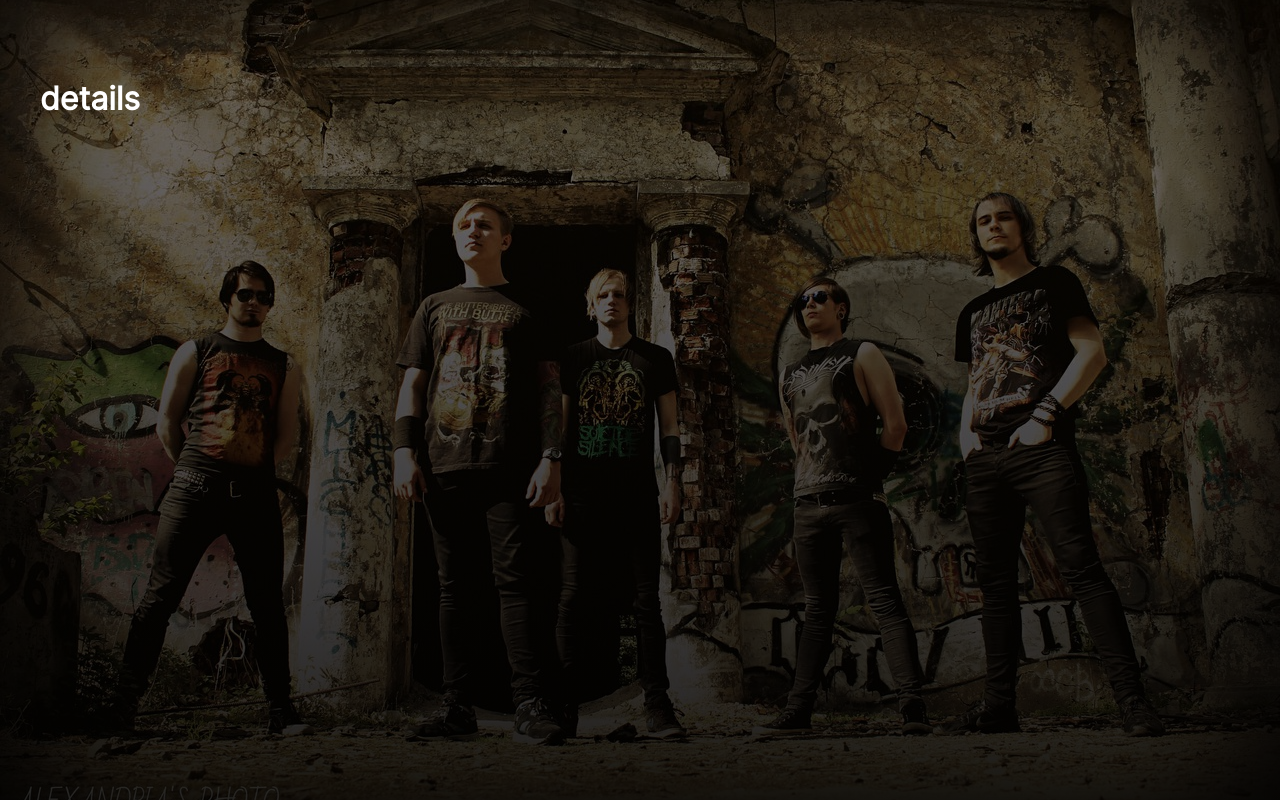
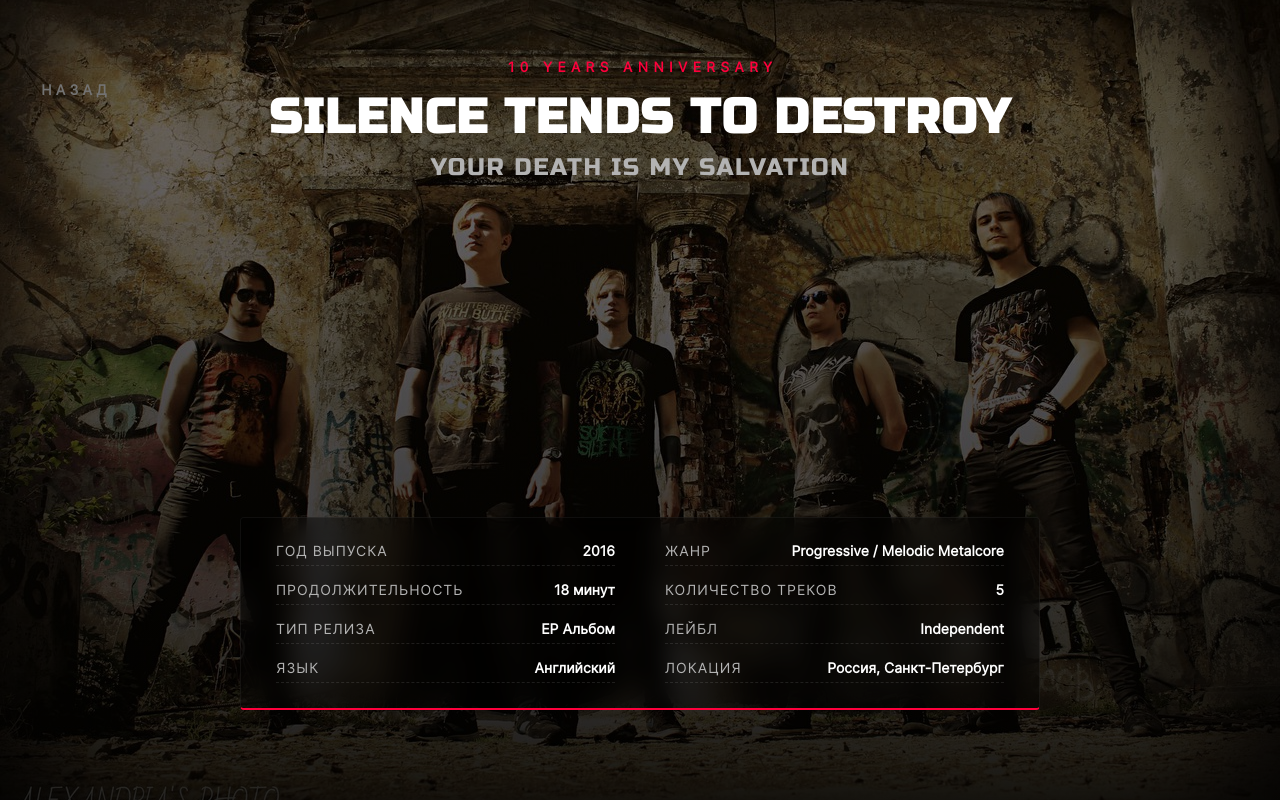
Before and after one commit to nikita-smirnov-dev/astro-promo-template, an Astro site: page / in a window 1280 px wide. Both pictures are taken after a click on the link "О РЕЛИЗЕ". Built offline with nearby package versions, Linux system fonts and the light colour scheme; Astro itself is replaced by a stand-in of ours.

Commit message:
added content in component Details

```diff
--- a/src/assets/scss/components/_btn.scss
+++ b/src/assets/scss/components/_btn.scss
@@ -5,6 +5,8 @@
   align-items: center;
   justify-content: center;
   width: 100%;
+
+  &--primary {
     max-width: 220px;
     height: 46px;
     border-radius: 2px;
@@ -17,8 +19,6 @@
       background-color 0.3s ease-in-out,
       border-color 0.3s ease-in-out,
       color 0.3s ease-in-out;
-
-  &--primary {
     background-color: transparent;
     border-color: rgba(255, 255, 255, 0.3);
     color: var(--white-color);
@@ -39,21 +39,16 @@
   }
 
   &--secondary {
-    padding-top: var(--spacing-40);
-    font-family: var(--font-body);
-    font-size: 0.75rem;
+    font-size: var(--font-size-14);
     font-weight: 600;
     text-transform: uppercase;
     letter-spacing: 0.3em;
+    padding-left: 0.3em;
     color: var(--link-color);
-    padding-left: 0.3em;
-    transition:
-      color 0.3s ease-in-out,
-      text-shadow 0.3s ease-in-out;
+    transition: color 0.3s ease-in-out;
 
     @include hover {
-      color: var(--accent-color);
-      text-shadow: 0 0 10px rgba(255, 0, 60, 0.4);
+      color: var(--white-color);
     }
   }
 }
--- a/src/assets/scss/components/_details.scss
+++ b/src/assets/scss/components/_details.scss
@@ -1,9 +1,60 @@
 .details {
   &__container {
+    position: relative;
     display: flex;
     align-items: center;
     flex-direction: column;
     text-align: center;
     height: 85dvh;
   }
+
+  &__inner {
+    position: absolute;
+    top: 20px;
+    left: 37px;
+  }
+
+  &__info {
+    margin-top: auto;
+    margin-bottom: 30px;
+    width: 100%;
+    max-width: 800px;
+    padding: 25px 35px;
+    background: rgba(0, 0, 0, 0.4);
+    backdrop-filter: blur(12px);
+    -webkit-backdrop-filter: blur(12px);
+    border: 1px solid rgba(255, 255, 255, 0.05);
+    border-bottom: 2px solid var(--accent-color);
+    border-radius: 4px;
+  }
+
+  &__list {
+    display: grid;
+    grid-template-columns: repeat(2, 1fr);
+    column-gap: var(--spacing-50);
+    row-gap: var(--spacing-16);
+    text-align: left;
+  }
+
+  &__item {
+    display: flex;
+    justify-content: space-between;
+    align-items: center;
+    border-bottom: 1px dashed rgba(255, 255, 255, 0.1);
+    padding-bottom: 6px;
+  }
+
+  &__label {
+    font-size: var(--font-size-14);
+    font-weight: 500;
+    text-transform: uppercase;
+    letter-spacing: 1px;
+    color: var(--text-color);
+  }
+
+  &__value {
+    font-size: var(--font-size-14);
+    font-weight: 600;
+    color: var(--white-color);
+  }
 }
--- a/src/assets/scss/components/_hero.scss
+++ b/src/assets/scss/components/_hero.scss
@@ -75,7 +75,7 @@
     font-weight: 600;
     text-transform: uppercase;
     letter-spacing: 0.3em;
-    color: var(--black-color);
+    color: var(--text-color);
     padding-left: 0.3em;
     transition:
       color 0.25s ease,
--- /dev/null
+++ b/src/assets/scss/components/_main-title.scss
@@ -0,0 +1,41 @@
+.main-title {
+  display: flex;
+  flex-direction: column;
+  align-items: center;
+  justify-content: center;
+  text-align: center;
+  &__badge {
+    display: inline-flex;
+    margin-bottom: var(--spacing-12);
+    font-size: 0.85rem;
+    font-weight: 700;
+    text-transform: uppercase;
+    color: var(--accent-color);
+    letter-spacing: 0.4em;
+    margin-bottom: 16px;
+    padding-left: 0.4em;
+  }
+
+  &__title {
+    margin: 0;
+    margin-bottom: var(--spacing-12);
+    text-transform: uppercase;
+    line-height: 1.1;
+    letter-spacing: 0.1rem;
+    font-family: var(--second-family), sans-serif;
+    font-size: var(--font-size-48);
+    color: var(--white-color);
+  }
+
+  &__subtitle {
+    margin: 0;
+    margin-bottom: var(--spacing-24);
+    line-height: 1;
+    text-transform: uppercase;
+    letter-spacing: 0.1rem;
+    font-family: var(--second-family);
+    font-size: var(--font-size-24);
+    font-weight: 500;
+    color: var(--text-color);
+  }
+}
--- a/src/assets/scss/components/_media-panel.scss
+++ b/src/assets/scss/components/_media-panel.scss
@@ -8,8 +8,11 @@
   gap: 30px;
   margin-top: auto;
   padding: 20px;
-  background: rgba(15, 15, 15, 0.75);
+  background: rgba(0, 0, 0, 0.4);
   backdrop-filter: blur(12px);
+  -webkit-backdrop-filter: blur(12px);
+  border: 1px solid rgba(255, 255, 255, 0.05);
+  border-radius: 4px;
 
   &__meta {
     display: flex;
--- a/src/assets/scss/components/_media.scss
+++ b/src/assets/scss/components/_media.scss
@@ -1,9 +1,16 @@
 .media {
   &__container {
+    position: relative;
     display: flex;
-    align-items: center;
+    // align-items: center;
     flex-direction: column;
     text-align: center;
     height: 85dvh;
   }
+
+  &__inner {
+    position: absolute;
+    top: 20px;
+    left: 37px;
+  }
 }
--- a/src/assets/scss/components/_rock-hand.scss
+++ b/src/assets/scss/components/_rock-hand.scss
@@ -19,15 +19,19 @@
     position: absolute;
     top: 50px;
     left: 50px;
-    font-family: monospace, sans-serif;
-    font-size: 14px;
+    font-family: 'RussoOne', sans-serif;
+    font-size: 20px;
     font-weight: bold;
-    color: #ff3c2f;
+    color: #ff6600;
     text-transform: uppercase;
-    letter-spacing: 1px;
-    text-shadow: 0 0 5px rgba(255, 60, 47, 0.5);
+    letter-spacing: 2px;
     pointer-events: none;
-    line-height: 1.2;
+    line-height: 1;
+    text-shadow:
+      -1px -1px 0 #1a1a1a,
+      1px -1px 0 #1a1a1a,
+      -1px 1px 0 #1a1a1a,
+      1px 1px 0 #1a1a1a;
     margin: 0;
   }
 
--- a/src/assets/scss/main.scss
+++ b/src/assets/scss/main.scss
@@ -3,6 +3,7 @@
 @use 'settings' as *;
 
 @use './components/btn' as *;
+@use './components/main-title' as *;
 @use './components/poster' as *;
 @use './components/hero' as *;
 @use './components/media' as *;
--- a/src/assets/ts/components/rock-hand.ts
+++ b/src/assets/ts/components/rock-hand.ts
@@ -12,6 +12,6 @@ export const initRockHand = () => {
 
     setTimeout(triggerHand, 2000);
 
-    setInterval(triggerHand, 40000);
+    setInterval(triggerHand, 30000);
   }
 };
--- a/src/components/Details.astro
+++ b/src/components/Details.astro
@@ -1,14 +1,62 @@
 ---
+import Button from './Button.astro';
+import MainTitle from './MainTitle.astro';
+import type { PromoDataT } from '@appTypes/promoTypes';
+
 interface Props {
   id: string;
   class: string;
+  data: PromoDataT;
 }
 
-const { id, class: extraClass = '' } = Astro.props;
+const { id, class: extraClass = '', data } = Astro.props;
 ---
 
 <section id={id} class:list={extraClass}>
-  <div class="details-container container">
-    <h1>details</h1>
+  <div class="details__container container">
+    <div class="details__inner">
+      <Button
+        title="Назад"
+        extraClass="details__btn btn--secondary"
+        href="#hero"
+      />
+    </div>
+    <MainTitle />
+    <div class="details__info">
+      <ul class="details__list list-reset">
+        <li class="details__item">
+          <span class="details__label">Год выпуска</span>
+          <span class="details__value">{data.releaseYear}</span>
+        </li>
+        <li class="details__item">
+          <span class="details__label">Жанр</span>
+          <span class="details__value">{data.genre}</span>
+        </li>
+        <li class="details__item">
+          <span class="details__label">Продолжительность</span>
+          <span class="details__value">{data.runtime}</span>
+        </li>
+        <li class="details__item">
+          <span class="details__label">Количество треков</span>
+          <span class="details__value">{data.tracksCount}</span>
+        </li>
+        <li class="details__item">
+          <span class="details__label">Тип релиза</span>
+          <span class="details__value">{data.type}</span>
+        </li>
+        <li class="details__item">
+          <span class="details__label">Лейбл</span>
+          <span class="details__value">{data.label}</span>
+        </li>
+        <li class="details__item">
+          <span class="details__label">Язык</span>
+          <span class="details__value">{data.language}</span>
+        </li>
+        <li class="details__item">
+          <span class="details__label">Локация</span>
+          <span class="details__value">{data.country}, {data.city}</span>
+        </li>
+      </ul>
+    </div>
   </div>
 </section>
--- a/src/components/Hero.astro
+++ b/src/components/Hero.astro
@@ -1,6 +1,7 @@
 ---
 import { promoData } from '@data/promo';
 import Button from './Button.astro';
+import MainTitle from './MainTitle.astro';
 
 interface Props {
   id: string;
@@ -13,11 +14,7 @@ const { id, class: extraClass = '' } = Astro.props;
 <section id={id} class:list={extraClass}>
   <div class="hero__container container">
     <div class="hero__content">
-      <span class="hero__badge">10 years anniversary</span>
-      <h1 class="hero__title">
-        {promoData.title}
-      </h1>
-      <h2 class="hero__subtitle">{promoData.releaseName}</h2>
+      <MainTitle />
       <p class="hero__description">{promoData.plot}</p>
     </div>
     <div class="hero__actions">
--- /dev/null
+++ b/src/components/MainTitle.astro
@@ -0,0 +1,11 @@
+---
+import { promoData } from '@data/promo';
+---
+
+<div class="main-title">
+  <span class="main-title__badge">10 years anniversary</span>
+  <h1 class="main-title__title">
+    {promoData.title}
+  </h1>
+  <h2 class="main-title__subtitle">{promoData.releaseName}</h2>
+</div>
--- a/src/components/Media.astro
+++ b/src/components/Media.astro
@@ -4,6 +4,7 @@ import { Icon } from 'astro-icon/components';
 import Button from './Button.astro';
 import { poster } from '@data/images';
 import type { PromoDataT } from '@appTypes/promoTypes';
+import MainTitle from './MainTitle.astro';
 
 interface Props {
   id: string;
@@ -18,7 +19,14 @@ const cover = poster[`/src/assets/${data.cover}`]?.default;
 
 <section id={id} class:list={extraClass}>
   <div class="media__container container">
-    <Button title="Назад" extraClass="btn--primary" href="#hero" />
+    <div class="media__inner">
+      <Button
+        title="Назад"
+        extraClass="media__btn btn--secondary"
+        href="#hero"
+      />
+    </div>
+    <MainTitle />
     <div class="media-panel" data-media>
       <div class="media-panel__meta">
         {
--- a/src/data/promo.ts
+++ b/src/data/promo.ts
@@ -5,10 +5,16 @@ export const promoData: PromoDataT = {
   plot: 'Юбилейный релиз. 10 лет с момента выхода альбома, который определил звучание локальной деткор-сцены.',
   poster: 'img/poster/poster-bg.jpg',
   cover: 'img/poster/cover.jpg',
-  genre: 'Progressive Metalcore / Melodic Metalcore',
+  genre: 'Progressive / Melodic Metalcore',
   releaseName: 'Your Death Is My Salvation',
   releaseYear: 2016,
   runtime: '18 минут',
+  type: 'EP Альбом',
+  tracksCount: 5,
+  country: 'Россия',
+  city: 'Санкт-Петербург',
+  label: 'Independent',
+  language: 'Английский',
   tracks: [
     {
       id: 1,
--- a/src/pages/index.astro
+++ b/src/pages/index.astro
@@ -19,6 +19,7 @@ import RockHand from '@components/RockHand.astro';
   <Details
     id="screen-details"
     class="app-screen details section-offset hidden"
+    data={promoData}
   />
   <RockHand />
 </Layout>
```
Also changed, not shown: src/appTypes/promoTypes.ts (+6 -1 lines). Lines whose indentation alone changed are shown as unchanged.
